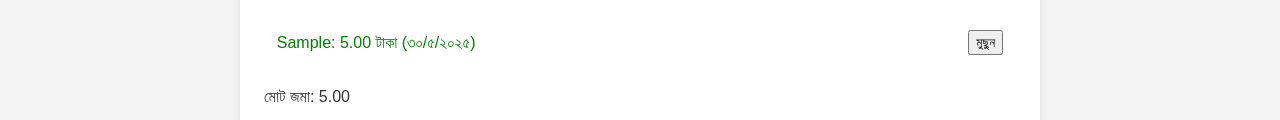
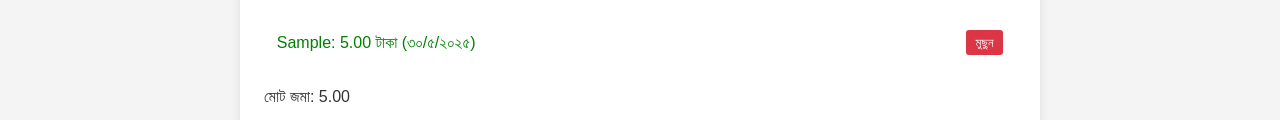
Before and after one commit to pBappy/billal, a plain HTML site: page index.html in a window 1280 px wide. Both pictures are taken after typing "Sample", "5" into the empty fields and a click on the button "এন্ট্রি করুন". Shown: the part 639-759 px from the top of the page. Drawn offline with Linux system fonts and the light colour scheme.

Commit message:
db jd Update style.css

```diff
--- a/style.css
+++ b/style.css
@@ -94,3 +94,19 @@ footer {
     color: #fff;
     margin-top: 2rem;
 }
+/* ... আগের সিএসএস কোড ... */
+
+.delete-btn {
+    background-color: #dc3545;
+    color: white;
+    border: none;
+    padding: 0.3rem 0.6rem;
+    border-radius: 3px;
+    cursor: pointer;
+    font-size: 0.8rem;
+    margin-left: 10px;
+}
+
+.delete-btn:hover {
+    background-color: #c82333;
+}
```
